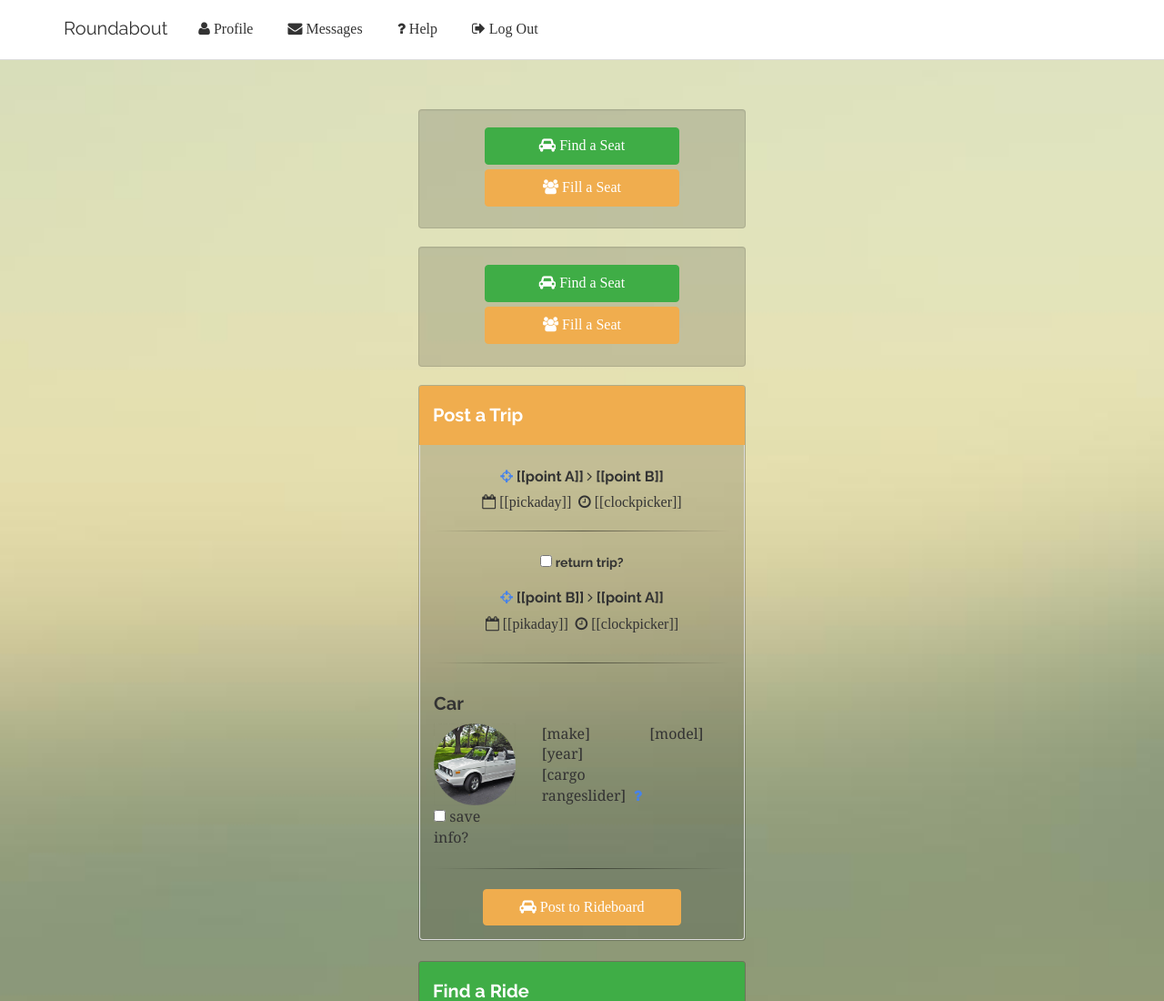
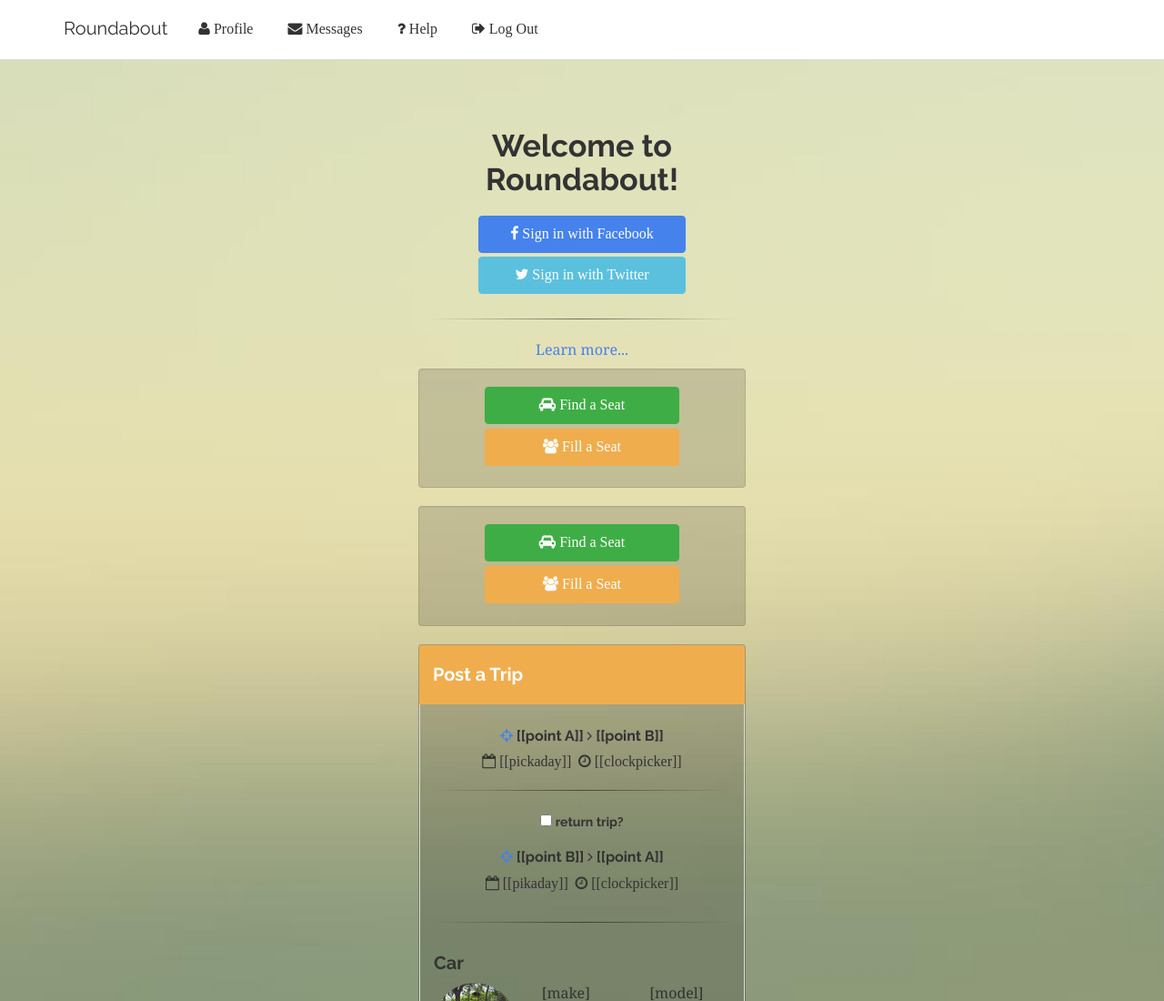
Before and after one commit to jordanyoungberg/roundabout, a plain HTML site: page roundabout.html in a window 1280 px wide. Shown: the top 1100 px of the page at 91% size. Drawn offline with nearby package versions, Linux system fonts and the light colour scheme.

Commit message:
Docs
+Docs folder and features text file

```diff
--- a/roundabout.html
+++ b/roundabout.html
@@ -59,6 +59,25 @@
         </div>
         <!-- /.container -->
     </nav> <!-- / nav -->
+
+<div> <!-- login -->
+        <div class="container">
+        <div class="col-lg-4 col-lg-offset-4 text-center"><h2>Welcome to Roundabout!</h2></div>
+        <div class="row">
+            <div class="col-lg-4 col-lg-offset-4 text-center">
+                <div class="well-sm">
+                    <a href="index.html"><button type="button" class="col-xs-8 col-xs-offset-2 btn btn-primary"><i class="fa fa-facebook">&nbsp;Sign in with Facebook</i></button></a>
+                    <br><br>
+                    <a href="index.html"><button type="button" class="col-xs-8 col-xs-offset-2 btn btn-info"><i class="fa fa-twitter">&nbsp;Sign in with Twitter</i></button></a>
+                    <br><br><hr class="two">
+                    <a href="#">Learn more...</a>
+                </div>
+            </div>
+        </div> <!-- /.row -->
+
+    </div> <!-- /.container -->
+</div> <!-- end login -->
+
 
 <div> <!-- login -->
     <div class="container">
```
Also changed, not shown: 1 other file.
